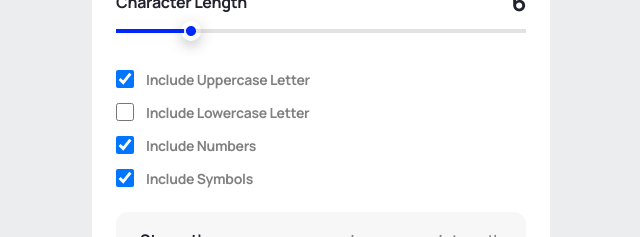
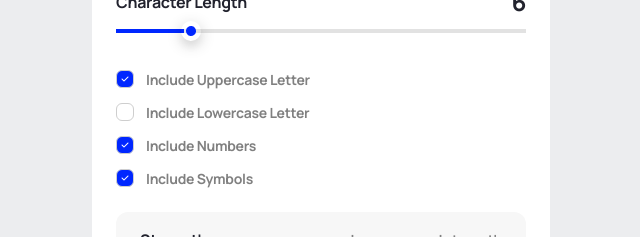
Before and after one commit to eriksleziona/INVO_Password_Generator, a React (Vite) app: page / in a window 1280 px wide. Shown: the part 222-459 px from the top of the page, without its empty margins (319-959 px from the left). Built offline with nearby package versions, Linux system fonts and the light colour scheme.

Commit message:
Adding the Custom Checkbox

```diff
--- a/index.html
+++ b/index.html
@@ -3,6 +3,13 @@
   <head>
     <meta charset="UTF-8" />
     <link rel="icon" type="image/svg+xml" href="/vite.svg" />
+    <link
+      rel="stylesheet"
+      href="https://cdnjs.cloudflare.com/ajax/libs/font-awesome/6.4.0/css/all.min.css"
+      integrity="sha512-iecdLmaskl7CVkqkXNQ/ZH/XLlvWZOJyj7Yy7tcenmpD1ypASozpmT/E0iPtmFIB46ZmdtAc9eNBvH0H/ZpiBw=="
+      crossorigin="anonymous"
+      referrerpolicy="no-referrer"
+    />
     <meta name="viewport" content="width=device-width, initial-scale=1.0" />
     <title>INVO Academy Starter with React + TypeScript</title>
   </head>
--- a/src/modules/HomeModule/components/CheckBoxes/CheckBoxes.style.scss
+++ b/src/modules/HomeModule/components/CheckBoxes/CheckBoxes.style.scss
@@ -11,16 +11,33 @@
   }
 
   input[type="checkbox"] {
+    appearance: none;
+    -webkit-appearance: none;
+    height: 18px;
     width: 18px;
-    height: 18px;
+    border: 1px solid var(--color-stroke);
+    border-radius: 6px;
+    cursor: pointer;
+    display: flex;
+    align-items: center;
+    justify-content: center;
   }
 
-  & &__checkbox:checked {
-    /* #TODO Implement Custom checkboxes */
+  input[type="checkbox"]::after {
+    font-family: "Font Awesome 5 free";
+    font-weight: 900;
+    content: "\f00c";
+    font-size: 8px;
+    color: white;
+    display: none;
   }
 
-  & &__checkbox:hover {
-    cursor: pointer;
+  input[type="checkbox"]:checked {
+    background-color: var(--color-primary);
+  }
+
+  input[type="checkbox"]:checked::after {
+    display: block;
   }
 
   & &__label {
--- a/src/modules/HomeModule/components/Slider/Slider.tsx
+++ b/src/modules/HomeModule/components/Slider/Slider.tsx
@@ -8,9 +8,9 @@ export const Slider: React.FC = () => {
     useGlobalContext() as AppContextType;
 
   const handleChange = (e: ChangeEvent<HTMLInputElement>) => {
-    const min = parseInt(e.target.min);
-    const max = parseInt(e.target.max);
-    const value = parseInt(e.target.value);
+    const min: number = parseInt(e.target.min);
+    const max: number = parseInt(e.target.max);
+    const value: number = parseInt(e.target.value);
     const bgSize = `${((value - min) * 100) / (max - min)}% 100%`;
     e.target.style.backgroundSize = bgSize;
     setPasswordLength(value);
```
